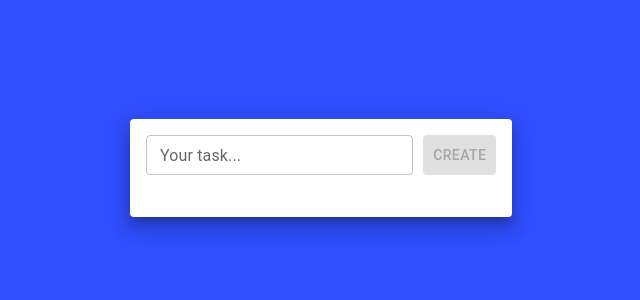
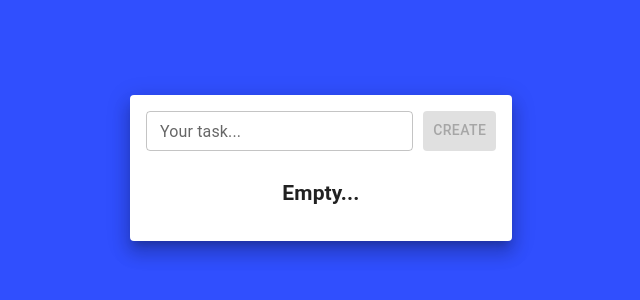
Before and after one commit to FillArt/todo, a React (Create React App) app: page / in a window 1280 px wide. Shown: the part 232-532 px from the top of the page, without its empty margins (319-959 px from the left). Built offline with nearby package versions, Linux system fonts and the light colour scheme.

Commit message:
feat: If the state is empty - the message is displayed.

```diff
--- a/src/features/Todo/Todo.tsx
+++ b/src/features/Todo/Todo.tsx
@@ -3,7 +3,8 @@
 import {TodoControl} from "./TodoControl";
 
 import Paper from '@mui/material/Paper';
-import { styled } from '@mui/material/styles';
+import Box from '@mui/material/Box';
+import {styled} from '@mui/material/styles';
 
 import {Filter, State} from "../../types/Todo";
 
@@ -16,7 +17,8 @@
     todoReducer
 } from "../../reducers/todoReducer";
 
-const Container = styled(Paper)(({ theme }) => ({
+
+const Container = styled(Paper)(({theme}) => ({
     width: 350,
     padding: theme.spacing(2),
     ...theme.typography.body2,
@@ -65,12 +67,19 @@
                 addNewItem={addNewItem}
                 removeAllTasks={removeAllTasks}
             />
+
+            {filterState.length === 0 ? (
+                <Box display="flex" justifyContent="center" alignItems="center" height="100%">
+                    <h2>Empty...</h2>
+                </Box>
+            ) : (
                 <TodoList
                     state={filterState}
                     removeItem={removeItem}
                     changeItem={changeItem}
                     changeStatusItem={changeStatusItem}
                 />
+            )}
         </Container>
     );
 };
--- a/src/features/Todo/TodoItem.tsx
+++ b/src/features/Todo/TodoItem.tsx
@@ -26,7 +26,6 @@
 
     const changeStatusItemHandler = (id: string, status: boolean) => {
         changeStatusItem(id, status)
-        console.log(item)
     }
 
     const changeItemKeyupHandler = (e: any) => {
```
Lines whose indentation alone changed are shown as unchanged.
